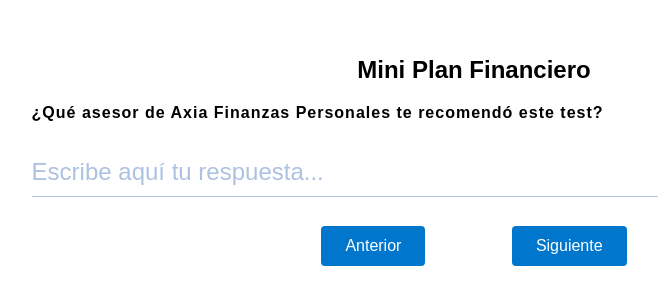
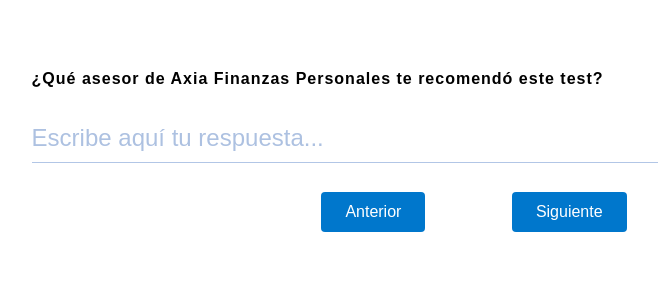
Before and after one commit to Wal-za/MiniPlanAxia, a React (Vite) app in the folder miniplanaxia/: page / in a window 1280 px wide. Shown: the part 232-536 px from the top of the page, without its empty margins (166-824 px from the left). Built offline with nearby package versions, Linux system fonts and the light colour scheme.

Commit message:
eliminar titulo

```diff
--- a/miniplanaxia/src/components/FormWizard.jsx
+++ b/miniplanaxia/src/components/FormWizard.jsx
@@ -75,7 +75,6 @@
 
   return (
     <div className='container'>
-      <h2>Mini Plan Financiero</h2>
 
       <CurrentSection
         onNext={nextSection}
```
